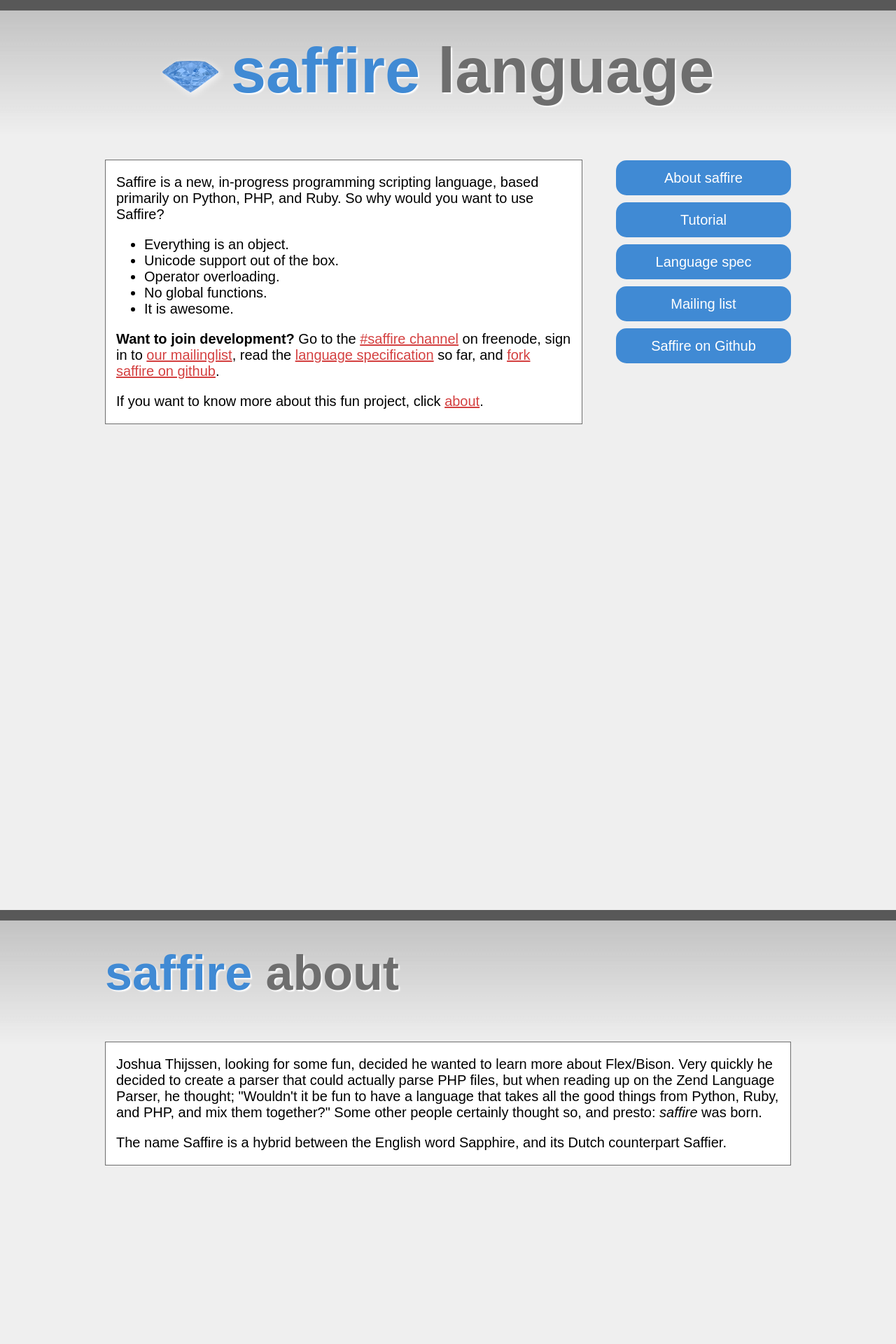
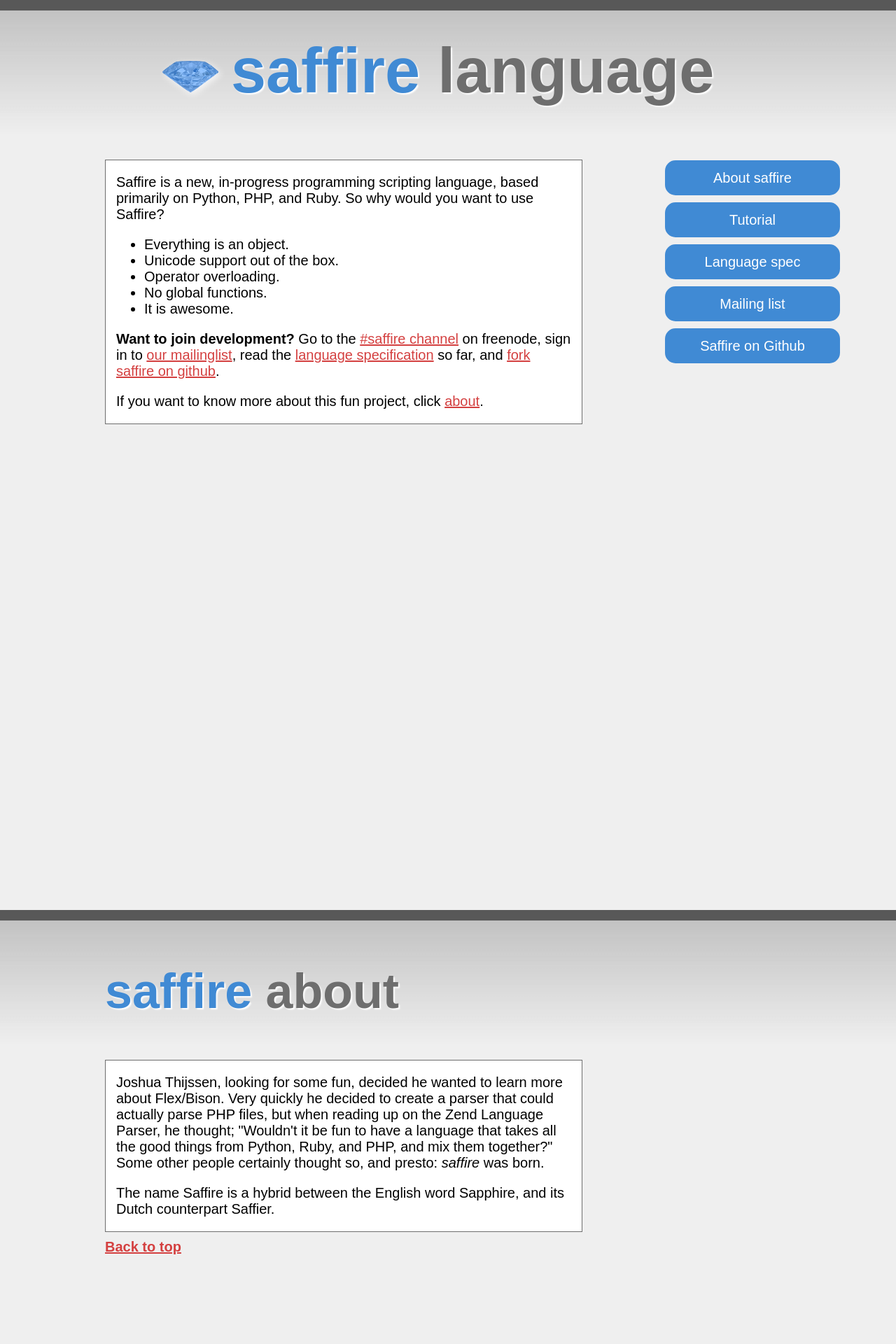
Before and after one commit to saffire/website, a PHP site: page / in a window 1280 px wide. Shown: the top 1920 px of the page at 70% size. Run offline with PHP 8.4, Linux system fonts and the light colour scheme; some web fonts are replaced.

Commit message:
Made the <nav> fixed, added back to top links.

```diff
--- a/httpdocs/index.html
+++ b/httpdocs/index.html
@@ -63,6 +63,8 @@
 
 				<p>The name Saffire is a hybrid between the English word Sapphire, and its Dutch counterpart Saffier.</p>
 			</div> <!-- .block -->
+
+			<a href="#home" class="top">Back to top</a>
 		</div> <!-- .content -->
 	</article> <!-- #about -->
 
@@ -76,6 +78,8 @@
 				specification</a>, but don't expect to have a working saffire binary any time
 				soon.</p>
 			</div> <!-- .block -->
+
+			<a href="#home" class="top">Back to top</a>
 		</div> <!-- .content -->
 	</article> <!-- #tutorial -->
 
--- a/httpdocs/style.css
+++ b/httpdocs/style.css
@@ -12,6 +12,11 @@ h1 {
 	padding-left: 180px;
 }
 
+nav {
+	position: fixed;
+	left: 950px;
+}
+
 #home {
 	margin-top: 0px;
 }
@@ -23,7 +28,6 @@ h1 span {
 #logo {
 	margin-right: 5px;
 }
-
 
 h1, h2 {
 	text-shadow: 2px 2px 2px #fff;
@@ -37,12 +41,7 @@ h1 span, h2 span {
 
 h2 {
 	font-size: 70px;
-	margin-top: 50px;
-}
-
-#intro {
-	float: left;
-	width: 650px;
+	margin-top: 76px;
 }
 
 #code {
@@ -57,8 +56,6 @@ a {
 }
 
 article {
-	clear: both;
-	float: left;
 	margin-top: 400px;
 	min-height: 900px;
 	background: #efefef url(images/background.jpg) repeat-x;
@@ -75,6 +72,7 @@ article {
 	background-color: #FFFFFF;
 	border: 1px solid #6E6E6E;
 	padding: 0px 15px;
+	width: 650px;
 }
 
 /**
@@ -88,7 +86,6 @@ article {
 	list-style-type: none;
 	padding: 0px;
 	width: 250px;
-	float: right;
 	margin-top: 0px;
 }
 
@@ -109,3 +106,9 @@ article {
 	text-decoration: none;
 	font-size: 20px;
 }
+
+.top {
+	margin-top: 10px;
+	font-weight: bolder;
+	display: block;
+}
```
